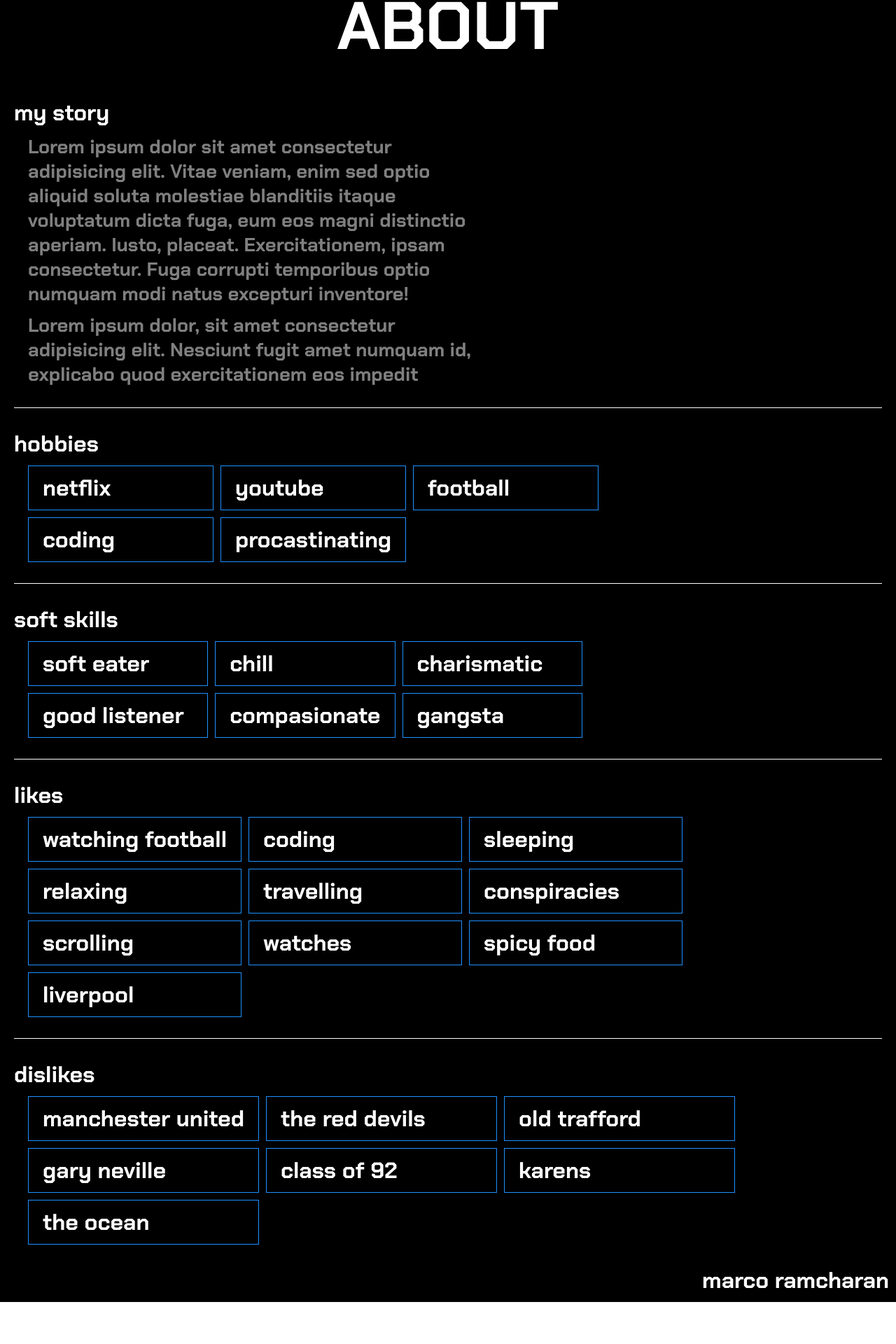
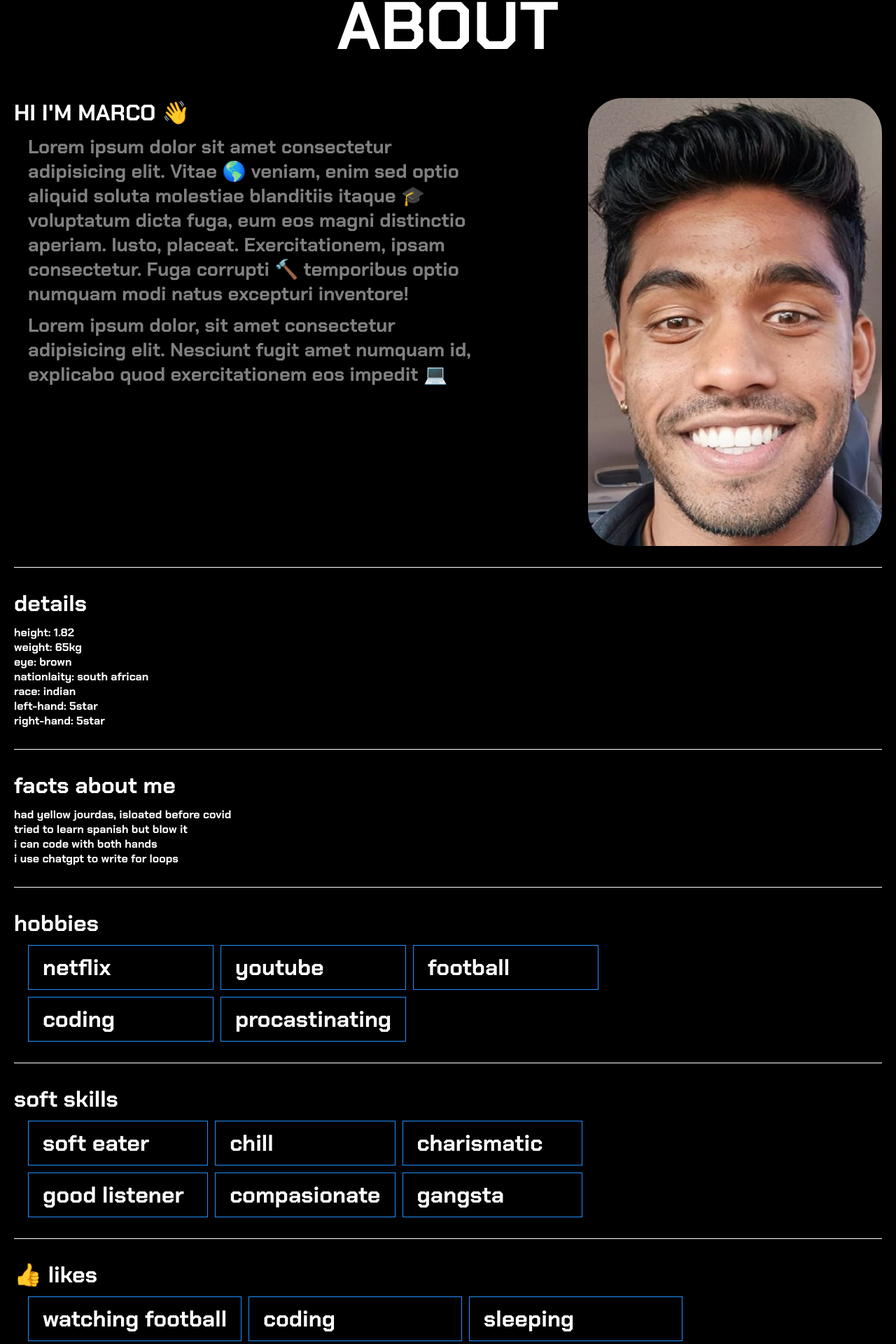
Before and after one commit to codebymarco/portfolio, a React (Vite) app: page /about in a window 1280 px wide. Shown: the part 125-2045 px from the top of the page at 70% size. Before the commit the page ends 1985 px from the top, so only its background shows below. Built offline with nearby package versions, Linux system fonts and the light colour scheme.

Commit message:
added  more stuff

```diff
--- a/src/components/components/Footer.jsx
+++ b/src/components/components/Footer.jsx
@@ -3,7 +3,9 @@ import "../../styles/footer.css";
 const Footer = () => {
   return (
     <footer>
-      <p>marco ramcharan</p>
+      <span>github</span>
+      <span>miguelmarcormacharan@gmail.com</span>
+      <span>linkdn</span>
     </footer>
   );
 };
--- a/src/components/pages/About.jsx
+++ b/src/components/pages/About.jsx
@@ -1,4 +1,5 @@
 import "../../styles/about.css";
+import img from "../../assets/image.png";
 
 const About = () => {
   return (
@@ -7,20 +8,53 @@ const About = () => {
         <h1>ABOUT</h1>
       </div>
       <div className="about-container">
+        <div className="about-container-2">
           <div className="about-left">
-          <h2>my story</h2>
+            <h1>HI I'M MARCO &#128075;</h1>
             <p>
               Lorem ipsum dolor sit amet consectetur adipisicing elit. Vitae
-            veniam, enim sed optio aliquid soluta molestiae blanditiis itaque
-            voluptatum dicta fuga, eum eos magni distinctio aperiam. Iusto,
-            placeat. Exercitationem, ipsam consectetur. Fuga corrupti temporibus
-            optio numquam modi natus excepturi inventore!
+              &#127758; veniam, enim sed optio aliquid soluta molestiae
+              blanditiis itaque &#127891; voluptatum dicta fuga, eum eos magni
+              distinctio aperiam. Iusto, placeat. Exercitationem, ipsam
+              consectetur. Fuga corrupti &#128296; temporibus optio numquam modi
+              natus excepturi inventore!
             </p>
             <p>
               Lorem ipsum dolor, sit amet consectetur adipisicing elit. Nesciunt
               fugit amet numquam id, explicabo quod exercitationem eos impedit
+              &#128187;
             </p>
           </div>
+          <img src={img} alt="image" />
+        </div>
+
+        <div className="divider"></div>
+
+        <div className="about-details">
+          <h2>details</h2>
+          <div className="details-container">
+            <div className="box">height: 1.82</div>
+            <div className="box">weight: 65kg</div>
+            <div className="box">eye: brown</div>
+            <div className="box">nationlaity: south african</div>
+            <div className="box">race: indian</div>
+            <div className="box">left-hand: 5star</div>
+            <div className="box">right-hand: 5star</div>
+          </div>
+        </div>
+
+        <div className="divider"></div>
+
+        <div className="about-details">
+          <h2>facts about me</h2>
+          <div className="details-container">
+            <div className="box">had yellow jourdas, isloated before covid</div>
+            <div className="box">tried to learn spanish but blow it</div>
+            <div className="box">i can code with both hands</div>
+            <div className="box">i use chatgpt to write for loops</div>
+          </div>
+        </div>
+
         <div className="divider"></div>
         <div className="about-hobbies">
           <h2>hobbies</h2>
@@ -46,7 +80,7 @@ const About = () => {
         </div>
         <div className="divider"></div>
         <div className="about-hobbies">
-          <h2>likes</h2>
+          <h2>&#x1F44D; likes</h2>
           <div className="hobbies-container">
             <div className="box">watching football</div>
             <div className="box">coding</div>
@@ -74,7 +108,6 @@ const About = () => {
             <div className="box">the ocean</div>
           </div>
         </div>
-
       </div>
     </div>
   );
--- a/src/components/pages/Banner.jsx
+++ b/src/components/pages/Banner.jsx
@@ -1,12 +1,11 @@
-import '../../styles/banner.css'
+import "../../styles/banner.css";
+import image from "../../assets/image.png";
 const Banner = () => {
   return (
     <div className="banner">
-      <h1>MIGUELMARCO</h1>
-      <h1>RAMCHARAN</h1>
-      <p>software developer</p>
+      <img src={image} alt="" />
     </div>
-  )
-}
+  );
+};
 
-export default Banner
+export default Banner;
--- a/src/styles/about.css
+++ b/src/styles/about.css
@@ -25,6 +25,18 @@
   padding: 20px;
 }
 
+.about-container-2{
+    width: 100%;
+    display: flex;
+}
+
+
+.about img{
+    height: 80vh;
+    width:auto;
+    border-radius: 50px;
+}
+
 .about-left{
     display: flex;
     flex-direction: column;
@@ -37,7 +49,7 @@
 
 .about-left p{
     font-size: 1.7rem;
-    width: 55%;
+    width: 80%;
     color: gray;
     padding-left: 20px;
 }
@@ -81,3 +93,10 @@
     width: 100%;
     background-color: white;
 }
+
+
+.about-details{
+    display: flex;
+    flex-direction: column;
+    gap: 10px;
+}
--- a/src/styles/banner.css
+++ b/src/styles/banner.css
@@ -16,3 +16,9 @@
     font-size: 2rem;
     color: dodgerblue;
 }
+
+.banner img{
+    height: 90vh;
+    width: auto;
+    border-radius: 50px;
+}
--- a/src/styles/footer.css
+++ b/src/styles/footer.css
@@ -1,9 +1,8 @@
 footer{
     background-color: black;
     display: flex;
-    justify-content: flex-end;
-    padding: 10px;
+    justify-content: space-between;
+    padding: 50px 20px;
     align-items: center;
     color: white;
-    font-size: 2rem;
 }
```
Also changed, not shown: src/assets/image.png (added). Lines whose indentation alone changed are shown as unchanged.
